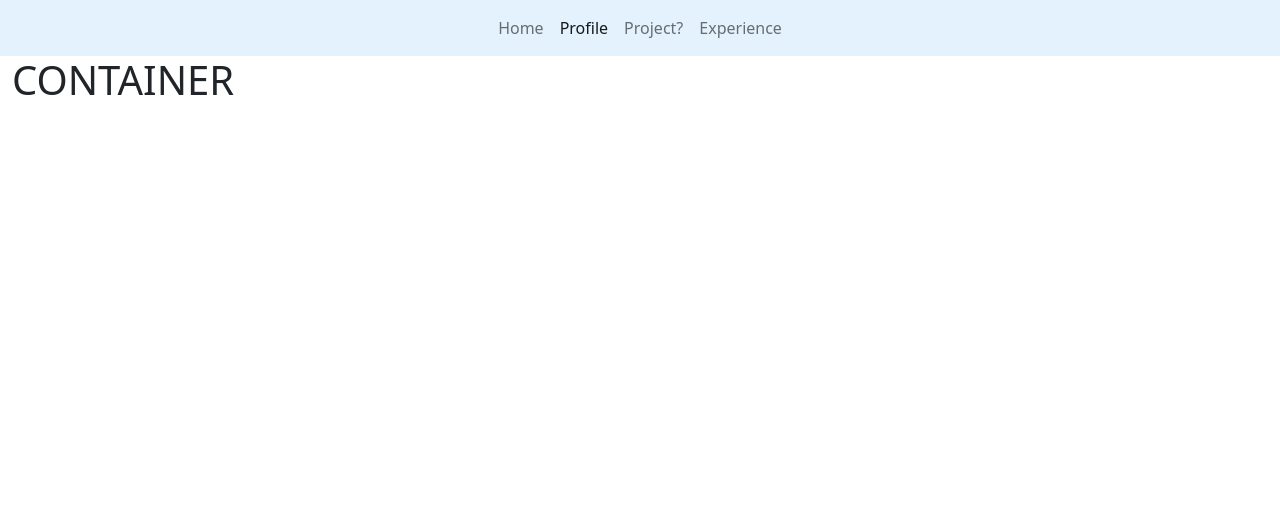
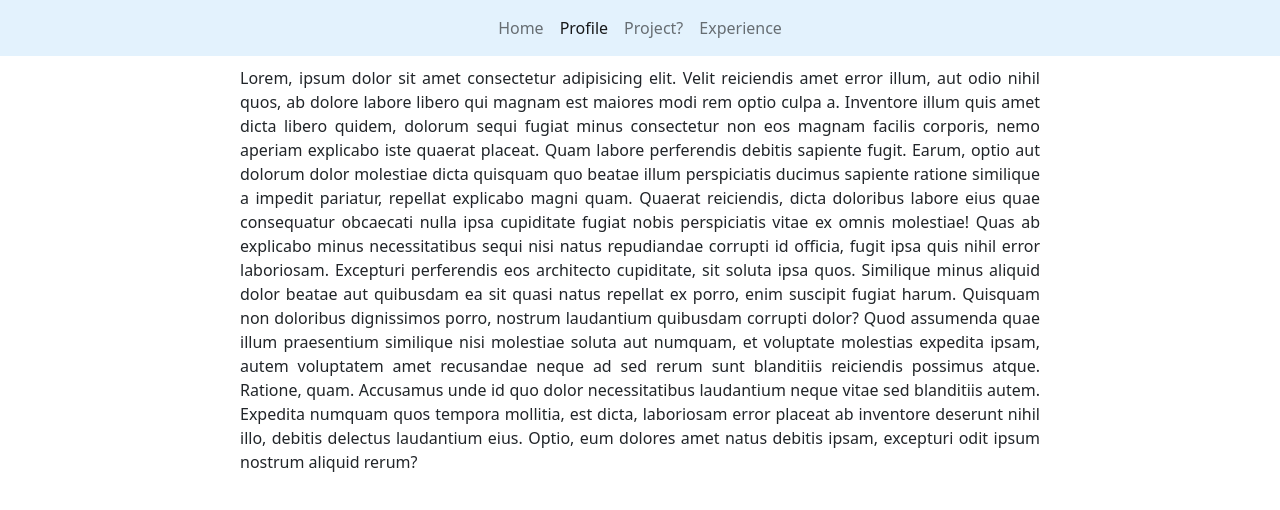
Before and after one commit to kertopati007/muchlasin.github.io, a plain HTML site: page profile.html in a window 1280 px wide. Drawn offline with nearby package versions, Linux system fonts and the light colour scheme.

Commit message:
add icon in windows tabs

```diff
--- a/profile.html
+++ b/profile.html
@@ -13,6 +13,7 @@
         crossorigin="anonymous"></script>
     <meta charset="UTF-8">
     <meta name="viewport" content="width=device-width, initial-scale=1.0">
+    <link rel="shortcut icon" href="assets/favicon.ico" type="image/x-icon">
     <title>Profile</title>
 </head>
 
@@ -37,8 +38,28 @@
             </div>
         </div>
     </div>
-    <div class="container-fluid m-auto">
-        <h1>CONTAINER</h1>
+    <div class="container-fluid">
+        <div class="content">
+            <p>
+                Lorem, ipsum dolor sit amet consectetur adipisicing elit. Velit reiciendis amet error illum, aut odio nihil quos, ab dolore labore libero qui magnam est maiores
+                modi
+                rem optio culpa a. Inventore illum quis amet dicta libero quidem, dolorum sequi fugiat minus consectetur non eos magnam facilis corporis, nemo aperiam explicabo
+                iste
+                quaerat placeat. Quam labore perferendis debitis sapiente fugit. Earum, optio aut dolorum dolor molestiae dicta quisquam quo beatae illum perspiciatis ducimus
+                sapiente
+                ratione similique a impedit pariatur, repellat explicabo magni quam. Quaerat reiciendis, dicta doloribus labore eius quae consequatur obcaecati nulla ipsa
+                cupiditate
+                fugiat nobis perspiciatis vitae ex omnis molestiae! Quas ab explicabo minus necessitatibus sequi nisi natus repudiandae corrupti id officia, fugit ipsa quis nihil
+                error
+                laboriosam. Excepturi perferendis eos architecto cupiditate, sit soluta ipsa quos. Similique minus aliquid dolor beatae aut quibusdam ea sit quasi natus repellat ex
+                porro, enim suscipit fugiat harum. Quisquam non doloribus dignissimos porro, nostrum laudantium quibusdam corrupti dolor? Quod assumenda quae illum praesentium
+                similique nisi molestiae soluta aut numquam, et voluptate molestias expedita ipsam, autem voluptatem amet recusandae neque ad sed rerum sunt blanditiis reiciendis
+                possimus atque. Ratione, quam. Accusamus unde id quo dolor necessitatibus laudantium neque vitae sed blanditiis autem. Expedita numquam quos tempora mollitia, est
+                dicta, laboriosam error placeat ab inventore deserunt nihil illo, debitis delectus laudantium eius. Optio, eum dolores amet natus debitis ipsam, excepturi odit
+                ipsum
+                nostrum aliquid rerum?
+            </p>
+        </div>
     </div>
 </body>
 
```
Also changed, not shown: experience.html (+11 -0 lines), index.html (+2 -1 lines), myproject.html (+14 -0 lines), assets/favicon.ico (added).
